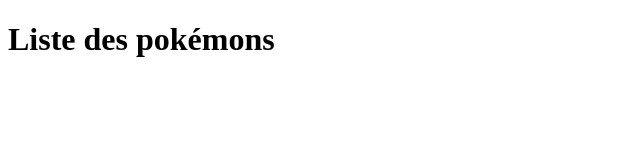
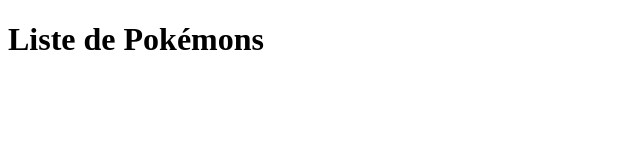
Before and after one commit to HamedDiaby-ausy/ng-pokemon-app, an Angular app: page / in a window 1280 px wide. Shown: the top 160 px of the page, without its empty margins (0-640 px from the left). Built offline with nearby package versions, Linux system fonts and the light colour scheme.

Commit message:
exercice 1: solution du cours

```diff
--- a/src/app/app.component.ts
+++ b/src/app/app.component.ts
@@ -4,13 +4,14 @@
 
 @Component({
   selector: 'app-root',
-  template: `<h1>Liste des pokémons</h1>`
+  template: `<h1>Liste de Pokémons</h1>`
 })
 export class AppComponent implements OnInit {
+  pokemonList:Pokemon[] = POKEMONS;
 
   ngOnInit(): void {
-    console.table(POKEMONS);
-    this.selectPokemon(POKEMONS[0]);
+    console.table(this.pokemonList);
+    this.selectPokemon(this.pokemonList[0]);
   }
 
   selectPokemon(pokemon: Pokemon){
```
